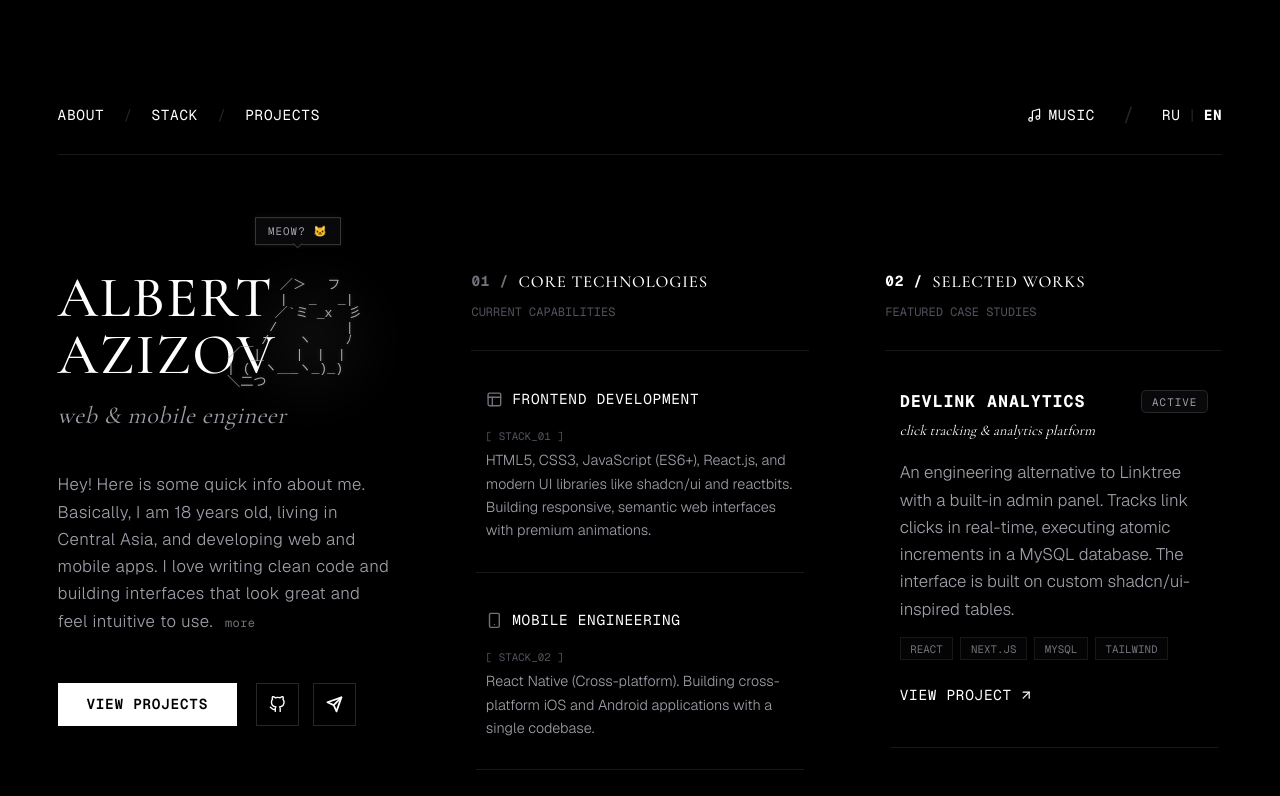
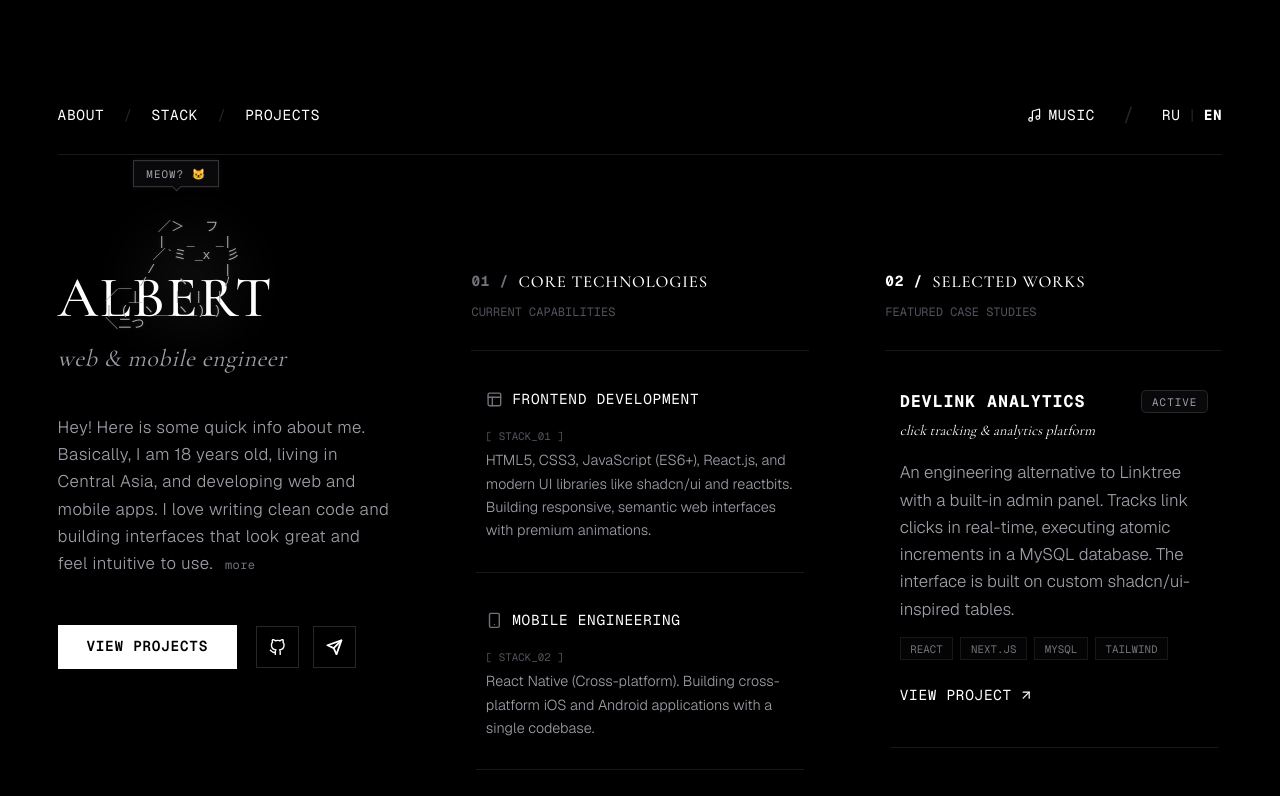
Before and after one commit to Alberithus/portfolio, a Next.js app: page / in a window 1280 px wide. Shown: the top 796 px of the page. Built offline with nearby package versions, Linux system fonts and the light colour scheme.

Commit message:
Remove surname from portfolio

```diff
--- a/src/app/layout.tsx
+++ b/src/app/layout.tsx
@@ -20,9 +20,9 @@ const cormorant = Cormorant_Garamond({
 });
 
 export const metadata: Metadata = {
-  title: "ALBERT AZIZOV // PORTFOLIO",
-  description: "Personal portfolio of Albert Azizov - web & mobile engineer. Minimalist, premium brutalist monochrome interface showcasing technologies and selected works.",
-  keywords: ["Albert Azizov", "Web Engineer", "React Developer", "React Native", "MySQL", "Portfolio", "Brutalist Design"],
+  title: "ALBERT // PORTFOLIO",
+  description: "Personal portfolio of Albert - web & mobile engineer. Minimalist, premium brutalist monochrome interface showcasing technologies and selected works.",
+  keywords: ["Albert", "Web Engineer", "React Developer", "React Native", "MySQL", "Portfolio", "Brutalist Design"],
 };
 
 export default function RootLayout({
--- a/src/app/page.tsx
+++ b/src/app/page.tsx
@@ -9,7 +9,7 @@ type Language = 'ru' | 'en';
 
 const translations = {
   en: {
-    heroTitle: "ALBERT AZIZOV",
+    heroTitle: "ALBERT",
     heroSubtitle: "web & mobile engineer",
     heroDesc: "Hey! Here is some quick info about me. Basically, I am 18 years old, living in Central Asia, and developing web and mobile apps. I love writing clean code and building interfaces that look great and feel intuitive to use.",
     heroDescExtra: " In parallel, I am studying AI development to make sure that the AI itself doesn't replace me in the future 😁 On a more serious note, my dream is to grow as an engineer and eventually work at tech giants like Google or Amazon. I want to keep it real: the market is changing fast, so I focus on learning every day and building things that are genuinely useful.",
@@ -108,7 +108,7 @@ const translations = {
     footerCopyright: "© 2026 ALBERT A."
   },
   ru: {
-    heroTitle: "ALBERT AZIZOV",
+    heroTitle: "ALBERT",
     heroSubtitle: "web & mobile engineer",
     heroDesc: "Привет! Это краткая информация обо мне. Вкратце: мне 18 лет, живу в Центральной Азии и создаю веб- и мобильные приложения. Мне очень нравится писать аккуратный код и делать интерфейсы, которые выглядят приятно и которыми удобно пользоваться.",
     heroDescExtra: " Параллельно я изучаю разработку искусственного интеллекта и нейросетей, чтобы в будущем этот самый ИИ меня не заменил 😁 Ну а если серьезно, моя мечта вырасти как специалист и работать в крупных технологических компаниях вроде Google или Amazon. Я реально смотрю на вещи и понимаю, что рынок меняется, поэтому стараюсь развиваться каждый день, чтобы создавать по-настоящему полезные штуки.",
```
